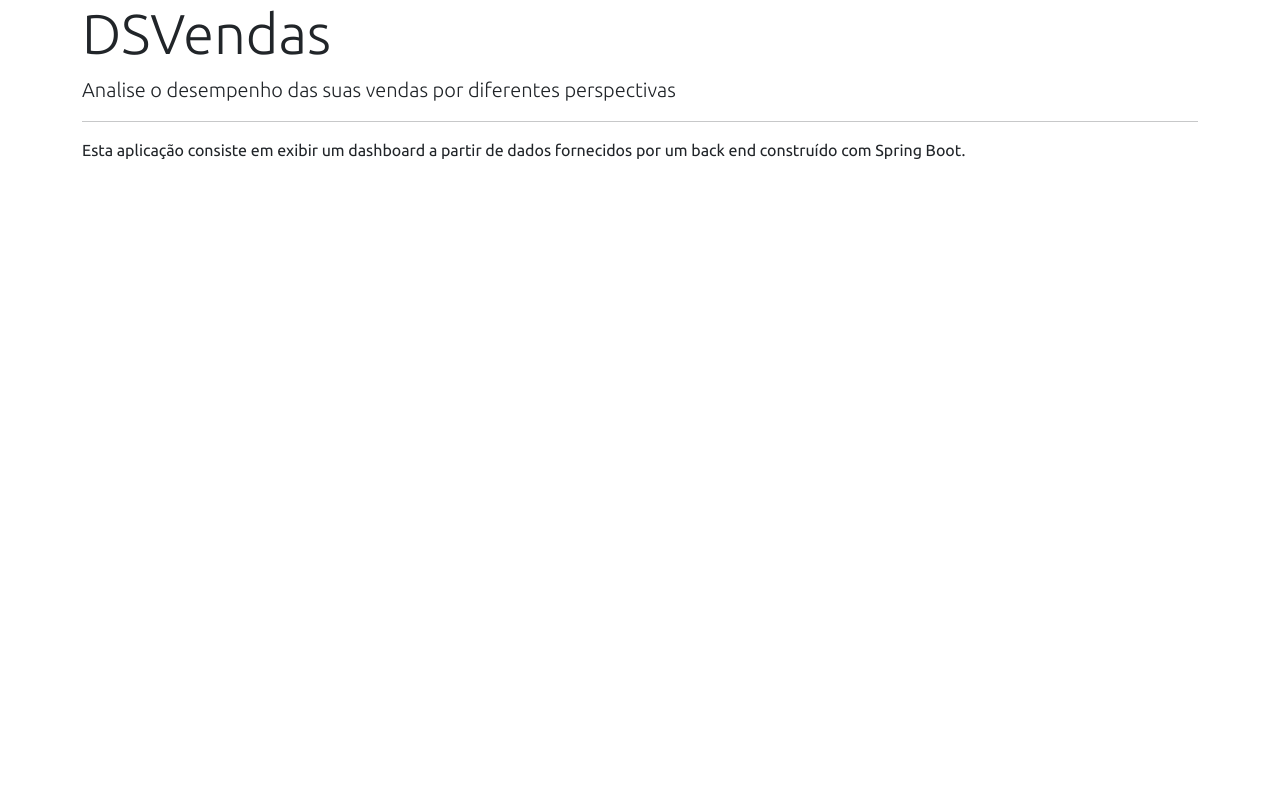
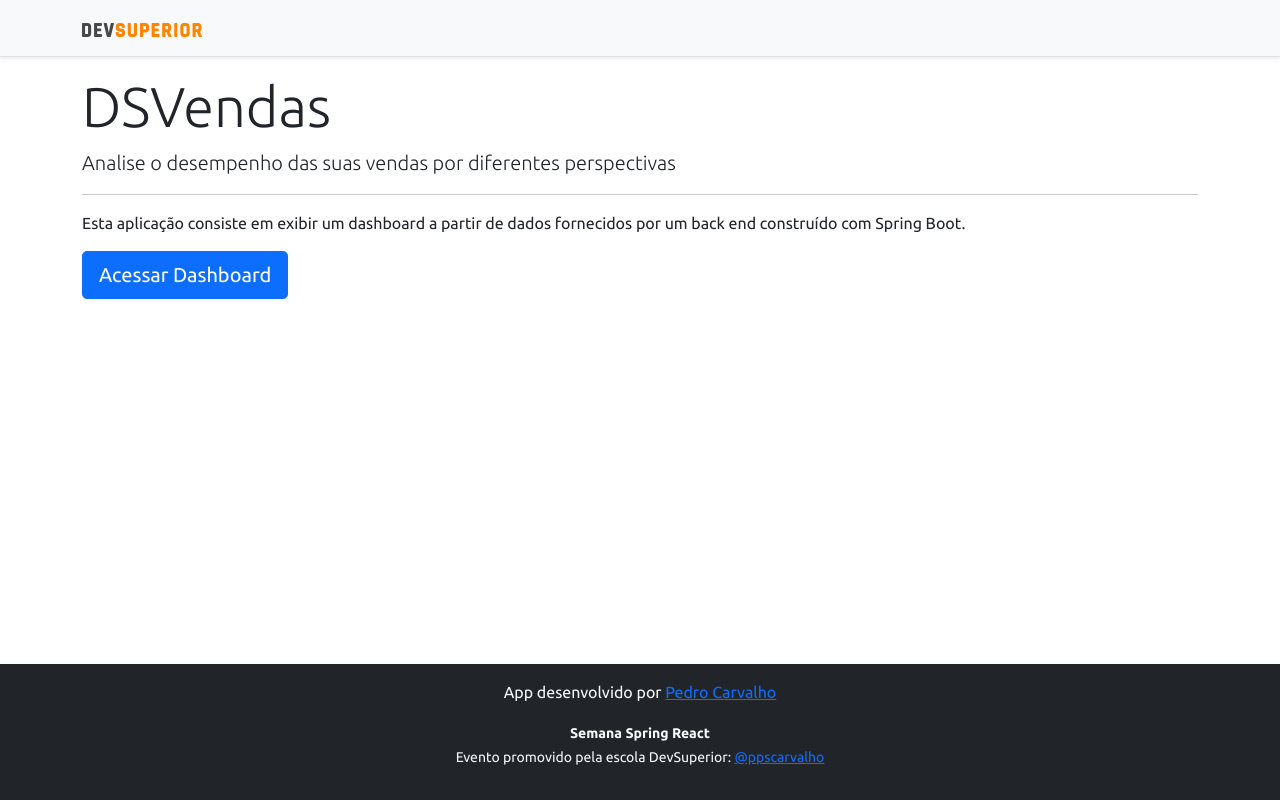
Before and after one commit to ppscarvalho/projeto-sds3, a React (Create React App) app in the folder frontend/: page / in a window 1280 px wide. Built offline with nearby package versions, Linux system fonts and the light colour scheme.

Commit message:
Home, navigation

```diff
--- a/frontend/src/components/NavBar/index.tsx
+++ b/frontend/src/components/NavBar/index.tsx
@@ -1,11 +1,14 @@
 import ImgDsDark from 'assets/img/ds-dark.svg';
+import { Link } from 'react-router-dom';
 
 const NavBar = () => {
   return (
     <div className="d-flex flex-column flex-md-row align-items-center p-3 px-md-4 mb-3 bg-light border-bottom shadow-sm">
       <div className="container">
         <nav className="my-2 my-md-0 mr-md-3"></nav>
-        <img src={ImgDsDark} alt="DevSuperior" width="120" />
+        <Link to="/">
+          <img src={ImgDsDark} alt="DevSuperior" width="120" />
+        </Link>
       </div>
     </div>
   );
--- a/frontend/src/pages/Home/index.tsx
+++ b/frontend/src/pages/Home/index.tsx
@@ -1,5 +1,11 @@
+import Footer from 'components/Footer';
+import NavBar from 'components/NavBar';
+import { Link } from 'react-router-dom';
+
 const Home = () => {
   return (
+    <>
+      <NavBar />
       <div className="container">
         <div className="jumbotron">
           <h1 className="display-4">DSVendas</h1>
@@ -11,8 +17,15 @@ const Home = () => {
             Esta aplicação consiste em exibir um dashboard a partir de dados
             fornecidos por um back end construído com Spring Boot.
           </p>
+
+          <Link className="btn btn-primary btn-lg" to="/dashboard">
+            Acessar Dashboard
+          </Link>
         </div>
       </div>
+
+      <Footer />
+    </>
   );
 };
 
```
Lines whose indentation alone changed are shown as unchanged.
